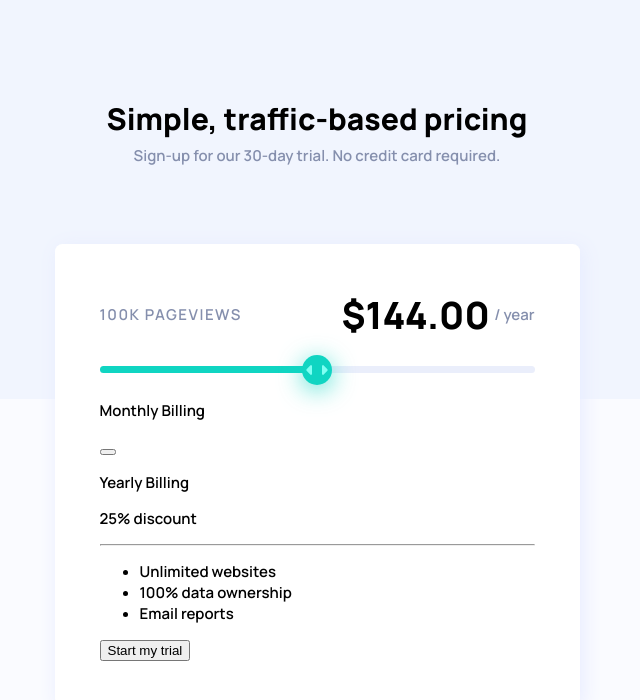
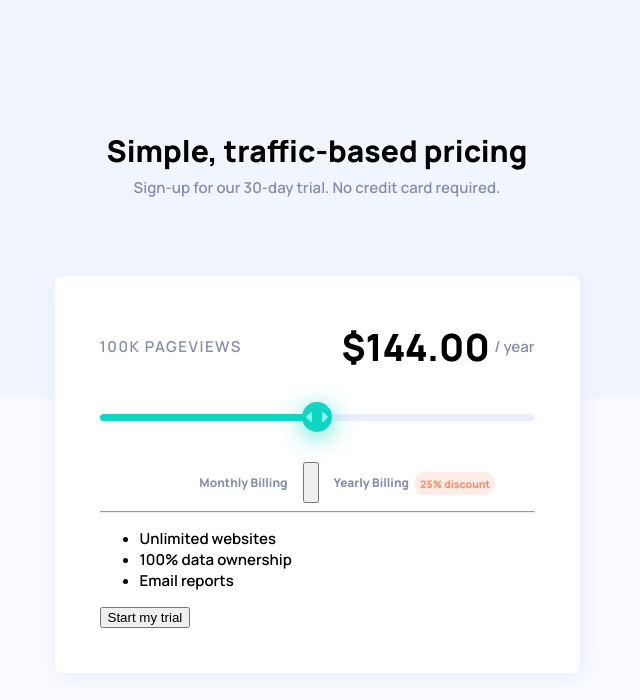
Before and after one commit to CrystalNyein/frontend-mentor-interactive-pricing-component, a React (Create React App) app: page / in a window 1280 px wide. Shown: the top 700 px of the page, without its empty margins (323-963 px from the left). Built offline with nearby package versions, Linux system fonts and the light colour scheme.

Commit message:
Monthly & yearly bill done with toggle

```diff
--- a/src/components/Pricing.css
+++ b/src/components/Pricing.css
@@ -12,7 +12,6 @@
   flex-direction: row;
   justify-content: space-between;
   align-items: center;
-  margin-bottom: 1rem;
 }
 .price-req p {
   color: hsl(225, 20%, 60%);
@@ -35,6 +34,7 @@
 .slide {
   position: relative;
   height: 2rem;
+  margin: 2rem 0;
 }
 #slider {
   -webkit-appearance: none;
@@ -89,3 +89,24 @@
 #selector:hover {
   background-color: hsl(174, 84%, 49%);
 }
+.billing {
+  display: flex;
+  justify-content: center;
+  gap: 1rem;
+}
+.billing p {
+  font-size: 0.8rem;
+  font-weight: 800;
+  color: hsl(225, 20%, 60%);
+}
+.billing p:first-child {
+  margin-left: 4rem;
+}
+#discount {
+  font-size: 0.7rem;
+  color: hsl(15, 100%, 70%);
+  background-color: hsl(14, 92%, 95%);
+  padding: 0.3rem;
+  margin-left: 0.3rem;
+  border-radius: 0.8rem;
+}
--- a/src/components/Pricing.js
+++ b/src/components/Pricing.js
@@ -55,9 +55,10 @@ const Pricing = () => {
       </div>
       <div className="billing">
         <p>Monthly Billing</p>
-        <button></button>
-        <p>Yearly Billing</p>
-        <p>25% discount</p>
+        <button id="toggle-btn"></button>
+        <p>
+          Yearly Billing<span id="discount"> 25% discount</span>
+        </p>
       </div>
       <hr></hr>
       <div className="trial">
```
